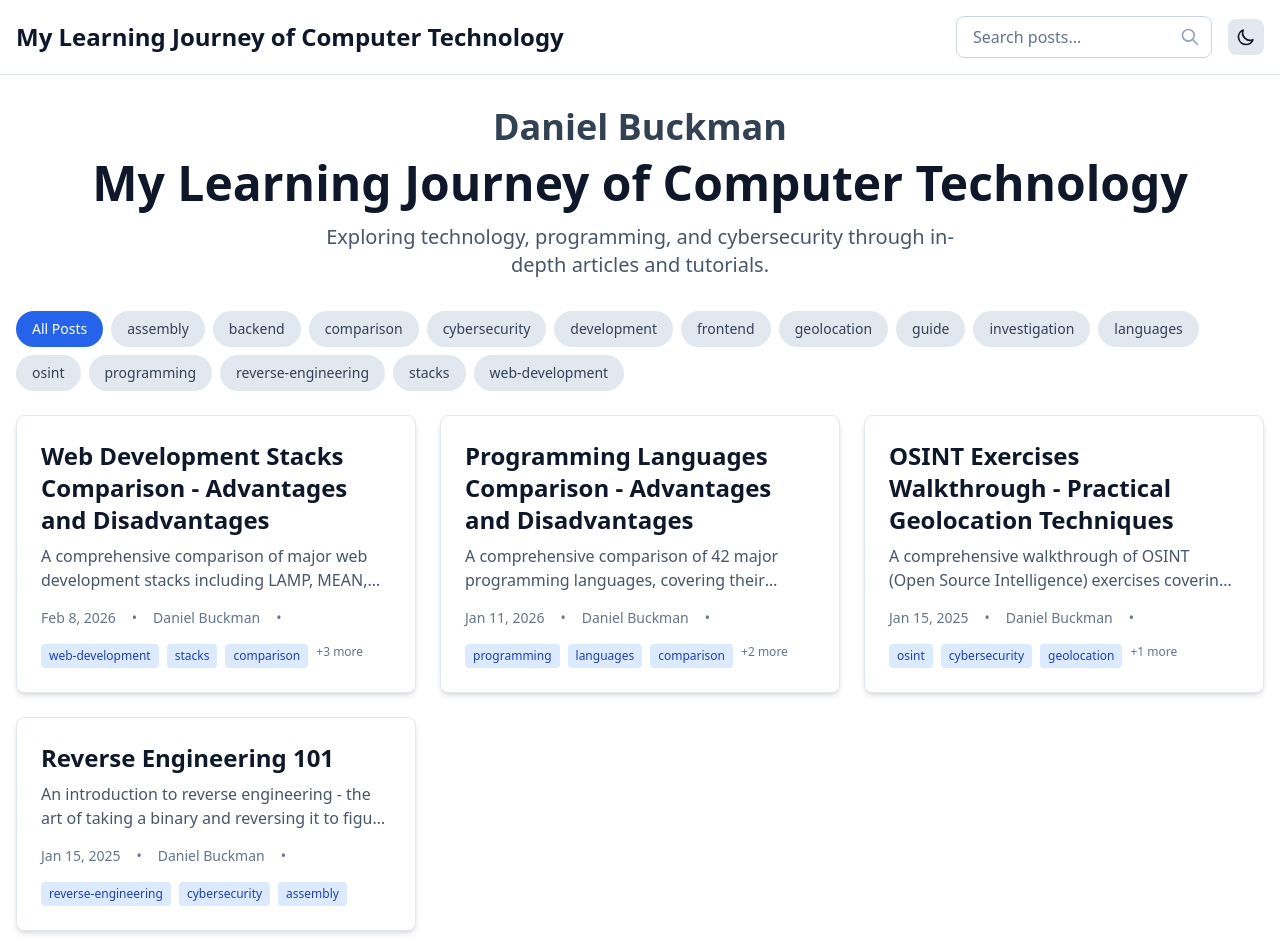
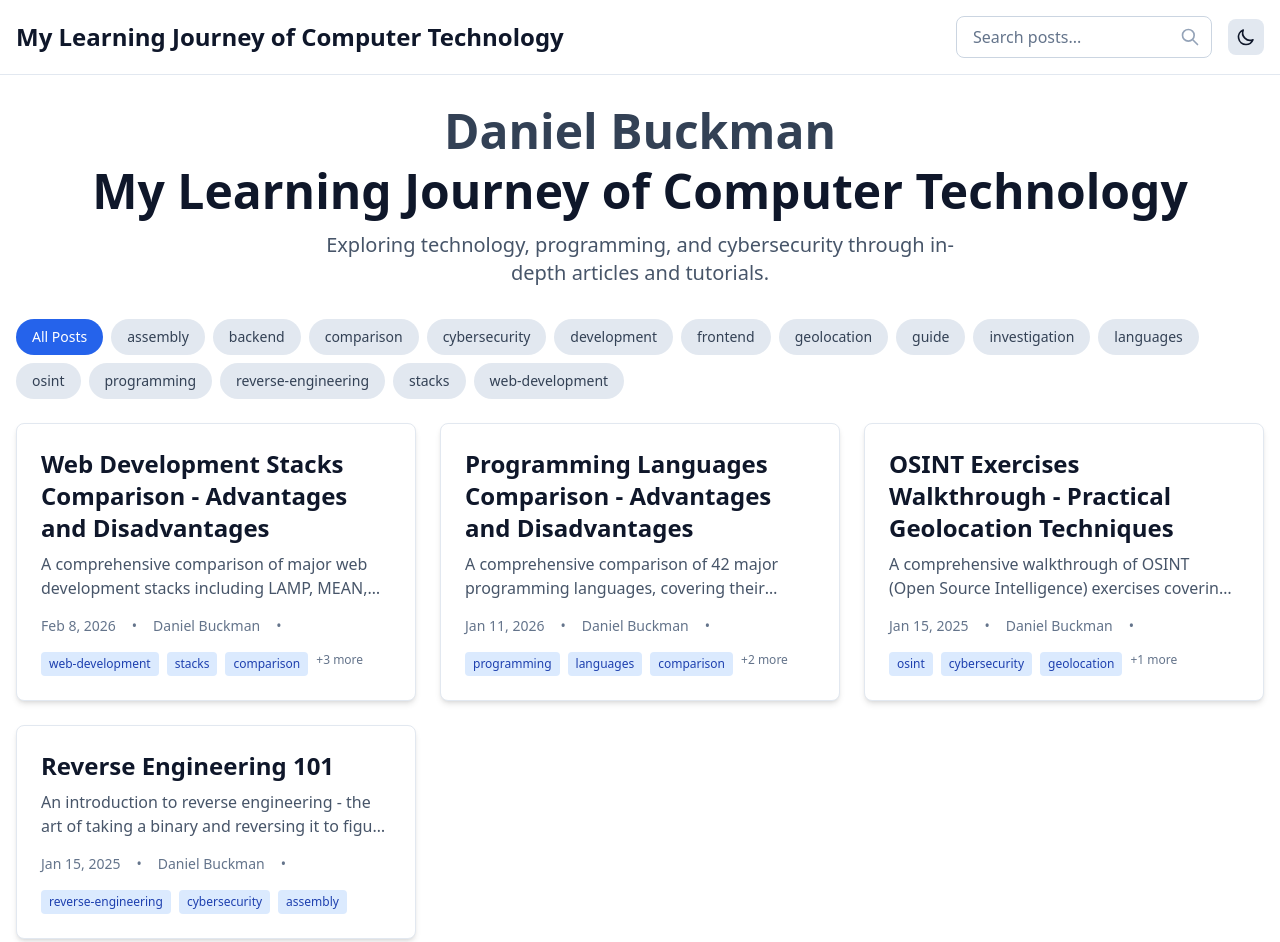
Before and after one commit to duskdem0n83/astro-project1, an Astro site: page / in a window 1280 px wide. Shown: the top 942 px of the page. Built offline with nearby package versions, Linux system fonts and the light colour scheme; Astro itself is replaced by a stand-in of ours; some packages are replaced by stand-ins of ours.

Commit message:
Increase Daniel Buckman font size to text-5xl

```diff
--- a/src/pages/index.astro
+++ b/src/pages/index.astro
@@ -11,7 +11,7 @@ const tags = getAllTags(posts);
 <BaseLayout title="My Learning Journey of Computer Technology" description="A modern tech blog built with Astro">
   <div class="container mx-auto px-4 py-8">
     <header class="mb-8 text-center">
-      <h2 class="text-4xl font-semibold text-slate-700 dark:text-slate-300 mb-3">
+      <h2 class="text-5xl font-semibold text-slate-700 dark:text-slate-300 mb-3">
         Daniel Buckman
       </h2>
       <h1 class="text-5xl font-bold text-slate-900 dark:text-slate-100 mb-4">
```
